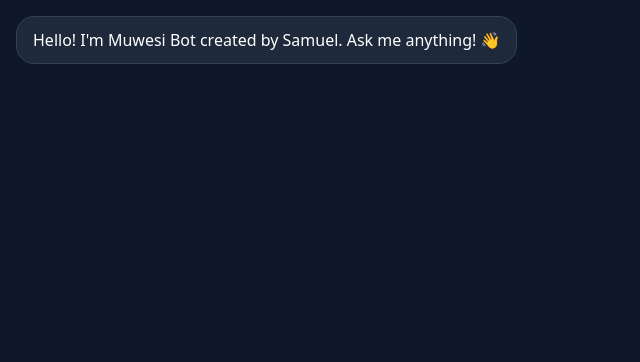
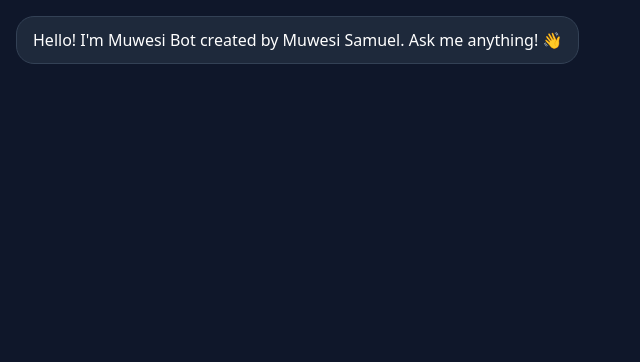
Before and after one commit to samuelmuwesi265-spec/Muwesi, a Flask app: page / in a window 1280 px wide. Shown: the part 58-420 px from the top of the page, without its empty margins (0-640 px from the left). Run offline with Flask 3, Linux system fonts and the light colour scheme.

Commit message:
Update index.html

```diff
--- a/templates/index.html
+++ b/templates/index.html
@@ -17,7 +17,7 @@ button{background:#3b82f6;color:white;border:none;padding:12px 22px;border-radiu
 </head>
 <body>
 <div class="header">🤖 Muwesi Bot - Chat with me!</div>
-<div id="chat"><div class="msg bot">Hello! I'm Muwesi Bot created by Samuel. Ask me anything! 👋</div></div>
+<div id="chat"><div class="msg bot">Hello! I'm Muwesi Bot created by Muwesi Samuel. Ask me anything! 👋</div></div>
 <div class="input-area">
 <input id="inp" placeholder="Type message..." onkeypress="if(event.key==='Enter')send()">
 <button onclick="send()">Send</button>
```
